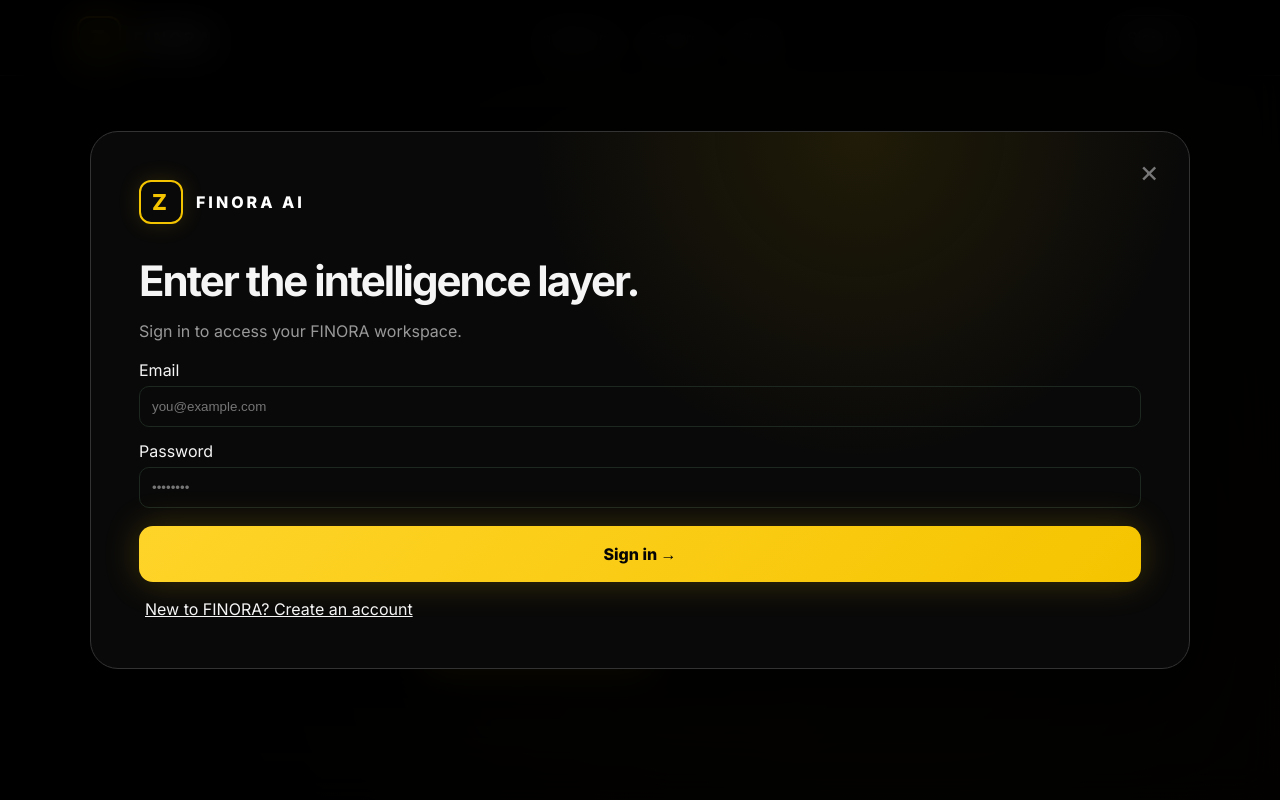
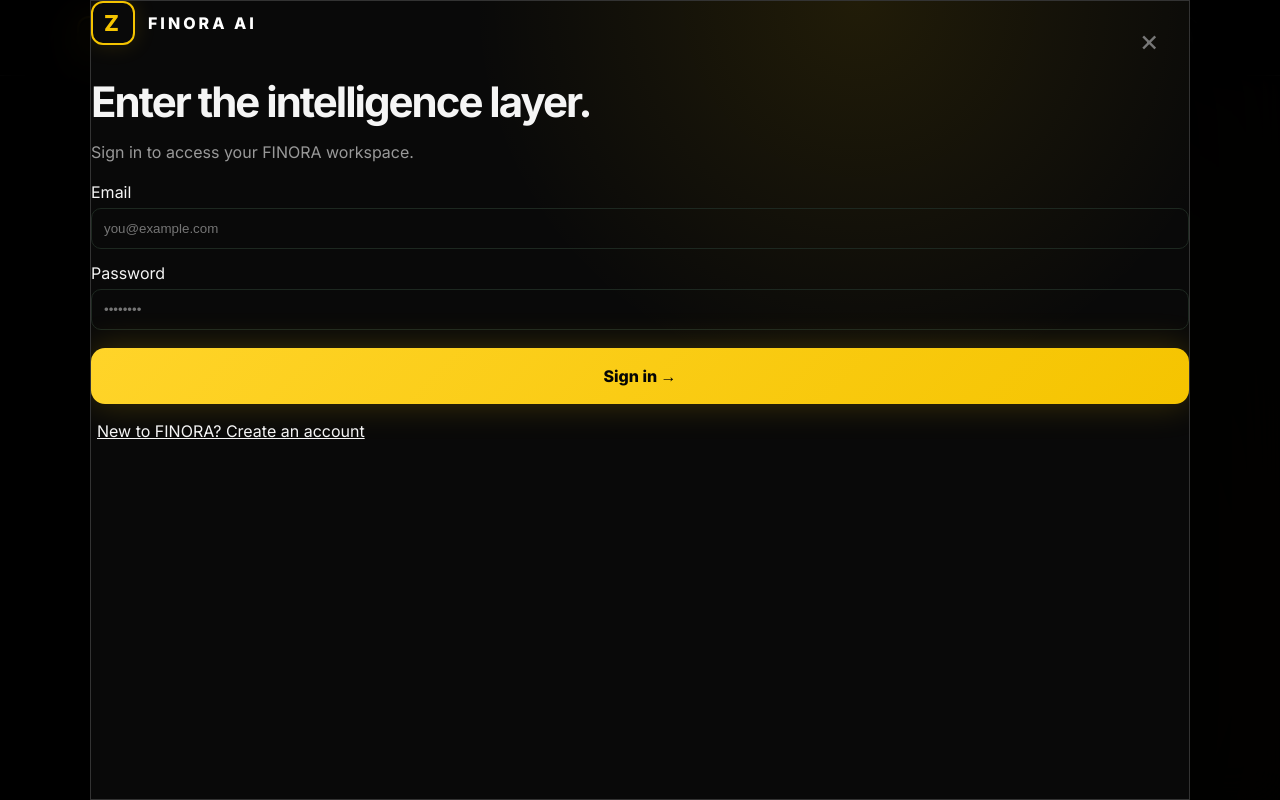
Before and after one commit to Joeperu30/finora-ai, a plain HTML site: page index.html in a window 1280 px wide. Both pictures are taken after a click on the button "Sign in". Shown: the top 800 px of the page. Drawn offline with Linux system fonts and the light colour scheme; a script that the page names is missing.

Commit message:
Modify modal box dimensions and border radius
Updated modal box styles for full width and height.

```diff
--- a/styles.css
+++ b/styles.css
@@ -308,10 +308,11 @@
 }
 
 .modal-box{
-  width:min(620px,100%);
-  padding:48px;
+  width:100%;
+  min-height:100vh;
+border-radius:0;
   border:1px solid #333;
-  border-radius:28px;
+  border-radius:0;
   background:
     radial-gradient(circle at 70% 0%,rgba(245,196,0,.1),transparent 35%),
     #090909;
```
